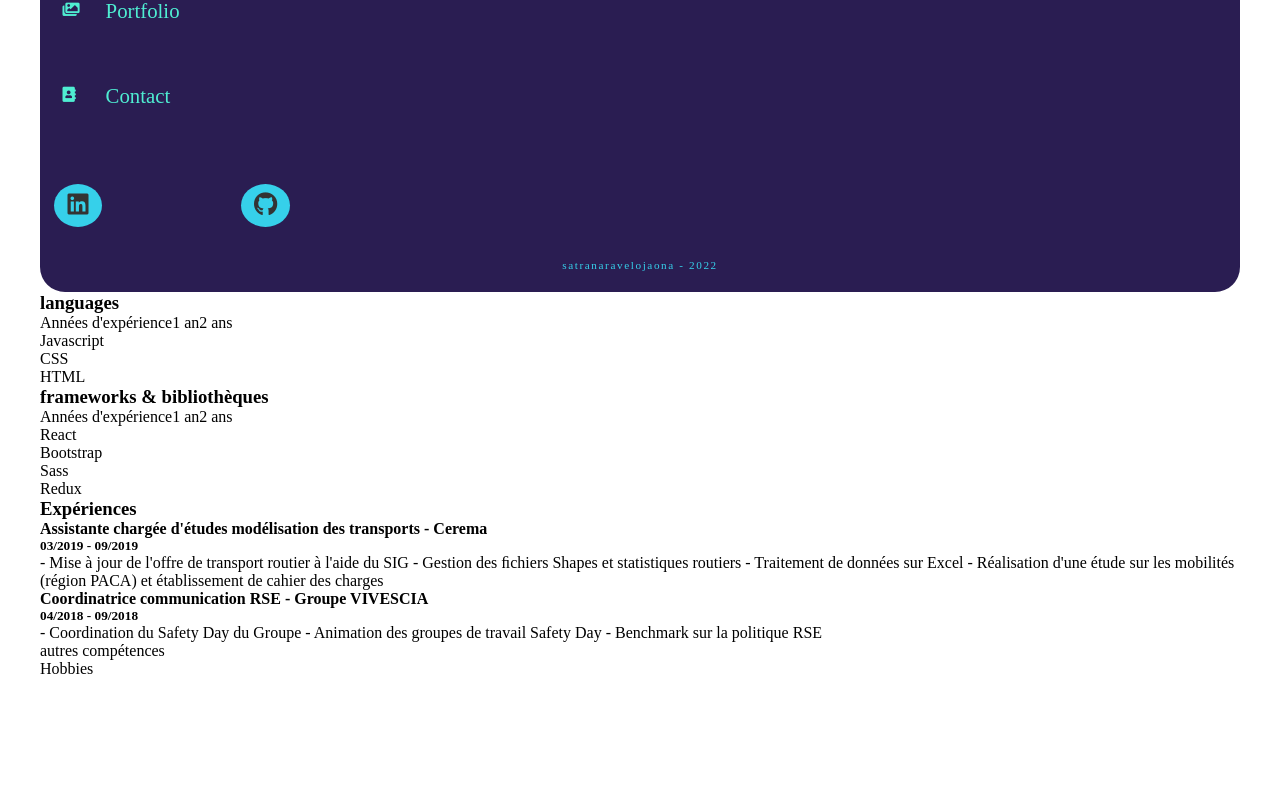
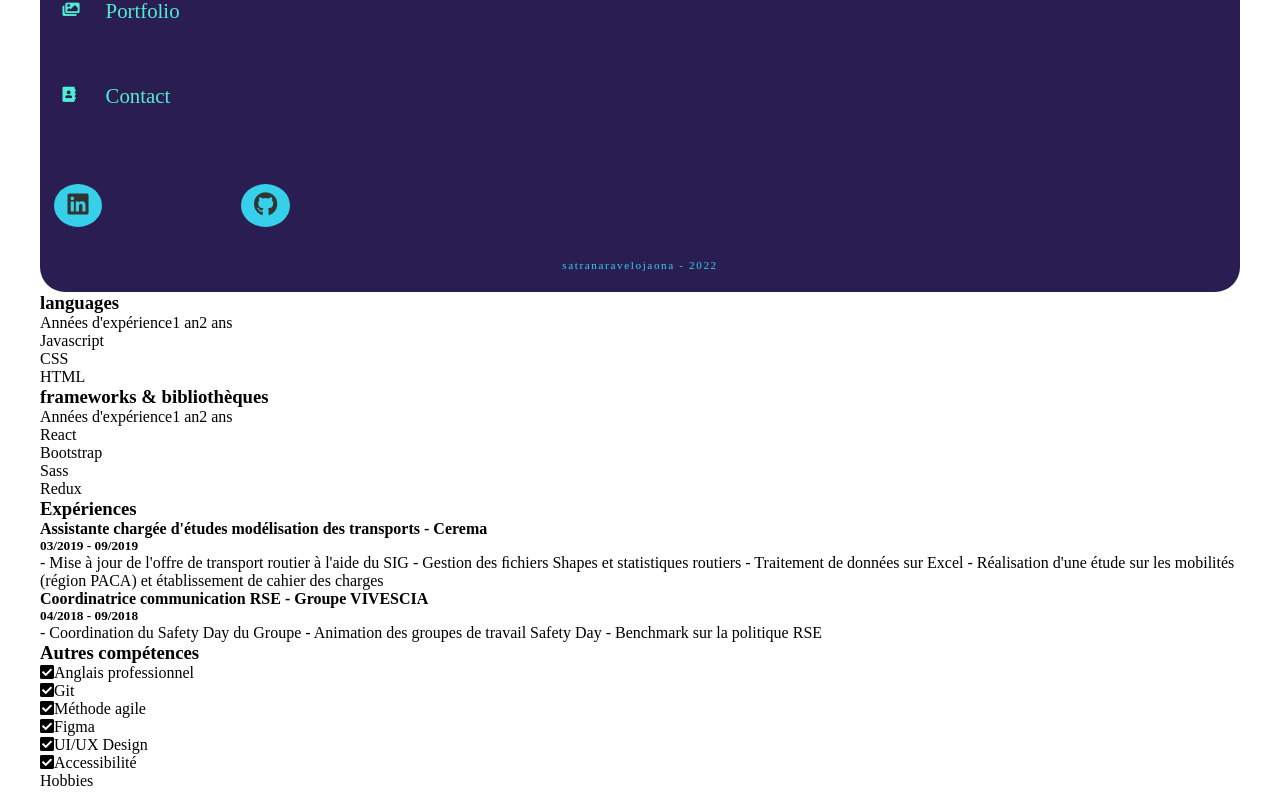
Before and after one commit to SaRvj/CV, a React (Create React App) app: page /competences in a window 1280 px wide. Shown: the part 484-1290 px from the top of the page. Before the commit the page ends 1178 px from the top, so only its background shows below. Built offline with nearby package versions, Linux system fonts and the light colour scheme; a web font is replaced by a local one.

Commit message:
add otherskills

```diff
--- a/src/components/knowledges/OtherSkills.js
+++ b/src/components/knowledges/OtherSkills.js
@@ -2,8 +2,20 @@
 
 const OtherSkills = () => {
     return (
-        <div>
-           autres compétences
+        <div className="otherSkills">
+            <h3>Autres compétences</h3>
+            <div className="list">
+                <ul>
+                    <li><i className="fas fa-check-square"></i>Anglais professionnel</li>
+                    <li><i className="fas fa-check-square"></i>Git</li>
+                    <li><i className="fas fa-check-square"></i>Méthode agile</li>
+                </ul>
+                <ul>
+                    <li><i className="fas fa-check-square"></i>Figma</li>
+                    <li><i className="fas fa-check-square"></i>UI/UX Design</li>
+                    <li><i className="fas fa-check-square"></i>Accessibilité</li>
+                </ul>
+            </div>
         </div>
     );
 };
```
